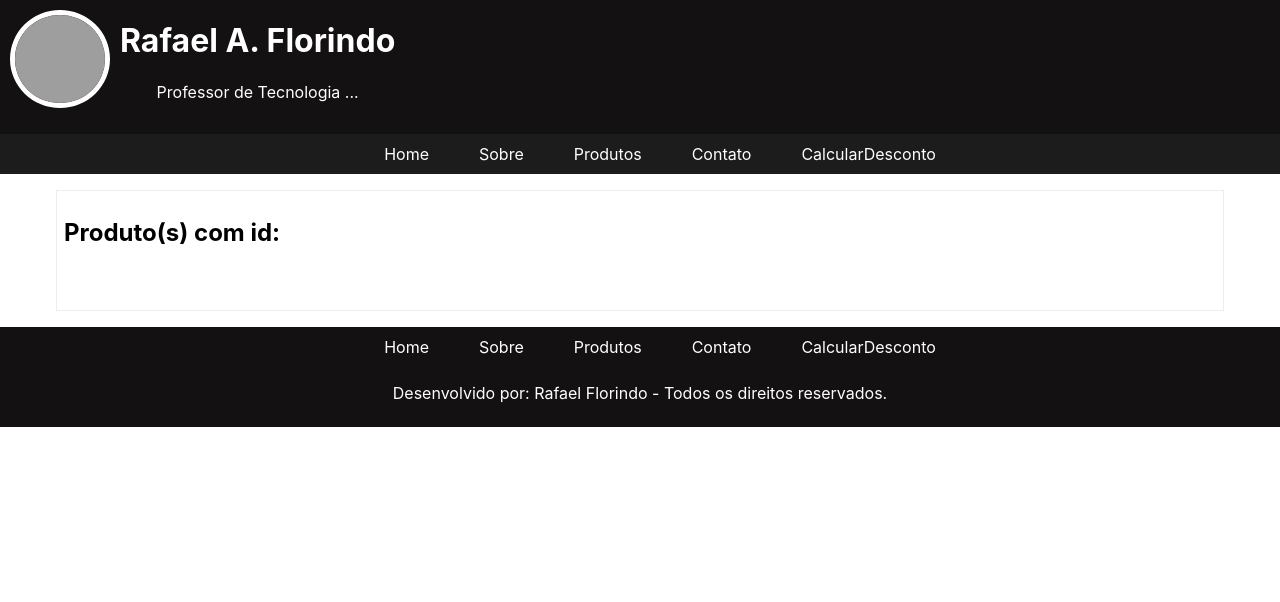
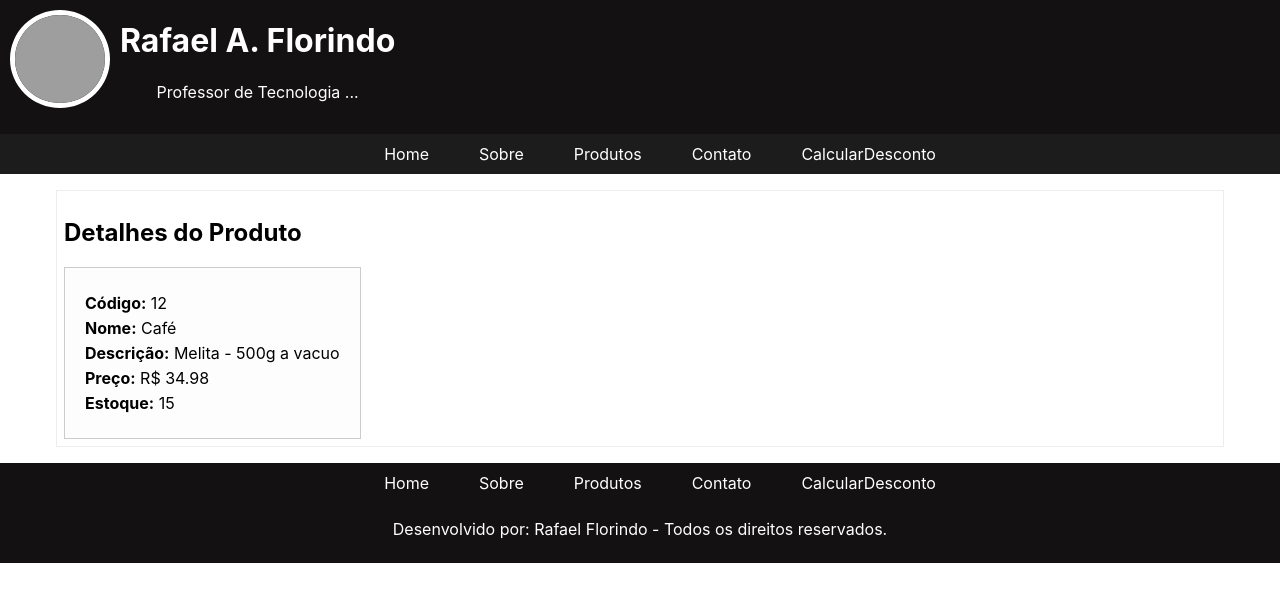
Before and after one commit to rafaelflorindo/ProjetoAulaReact, a React (Create React App) app: page /listarProduto/12 in a window 1280 px wide. Shown: the top 602 px of the page. Built offline with nearby package versions, Linux system fonts and the light colour scheme; grey boxes are pictures that could not be loaded.

Commit message:
Add files via upload

```diff
--- a/src/App.js
+++ b/src/App.js
@@ -24,7 +24,7 @@ function App() {
               <Route path='/sobre' element={<Sobre />} />
               <Route path='/produtos' element={<Produto />}/>
               <Route path='/contato' element={<Contato />}/>
-              <Route path='/listarProduto/:id' element={<ListarProduto />}/>
+              <Route path="/listarProduto/:id" element={<ListarProduto />} />
               <Route path='/calcularDesconto'
               element={<CalcularDesconto valorCompra="1500" porcentagem="10" pagamento ="1"/>} />
             </Routes>
--- a/src/Components/Produtos/index.css
+++ b/src/Components/Produtos/index.css
@@ -16,3 +16,20 @@ th{
     text-align: left;
     color: black;
 }
+
+.detalhesProduto {
+    padding: 20px;
+    font-size: 1em;
+    color: black;
+    background-color: #fdfdfd;
+    border: 1px solid #ccc;
+    width: fit-content;
+
+    margin-top: 20px;
+}
+
+.detalhesProduto p {
+    margin: 5px 0;
+    color: black;
+    text-align: left;
+}
--- a/src/Components/Produtos/listarProduto.js
+++ b/src/Components/Produtos/listarProduto.js
@@ -3,33 +3,35 @@ import baseDados from "./baseProduto";
 import { useParams } from "react-router-dom";
 
 function ListarProduto() {
-    const [produtos, setProdutos] = useState([]);
-    const { codigo } = useParams();
+    const [produto, setProduto] = useState(null);
+    const { id } = useParams();
+    const codigo = Number(id);
 
-    const id = Number(codigo);
+useEffect(() => {
+    console.log("Código recebido pela URL:", codigo);
+    const encontrado = baseDados.find((item) => item.codigo === codigo);
+    console.log("Produto encontrado:", encontrado);
+    setProduto(encontrado);
+}, [codigo]);
 
-    const buscarProduto = () => {
+    return (
+    <div>
+        <h1>Detalhes do Produto</h1>
+        {produto ? (
+    <div className="detalhesProduto">
+        <p><strong>Código:</strong> {produto.codigo}</p>
+        <p><strong>Nome:</strong> {produto.nomeProduto}</p>
+        <p><strong>Descrição:</strong> {produto.descricao}</p>
+        <p><strong>Preço:</strong> R$ {produto.preco.toFixed(2)}</p>
+        <p><strong>Estoque:</strong> {produto.quantidadeEstoque}</p>
+    </div>
+) : (
+    <p>Nenhum produto encontrado com o código informado.</p>
+)}
 
-        const produtoFiltrado = baseDados.filter((produto) => produto.id === id);
+    </div>
+);
 
-        console.log("ProdutoFiltrado: "+ produtoFiltrado);
-        setProdutos(produtoFiltrado);
-  };
-
-  useEffect(() => {
-    buscarProduto();
-  }, []);
-
-  return (
-
-    <div>
-      <h1>Produto(s) com id: {produtos.id}</h1>
-      {produtos.length === 0 ?
-        <p>Nenhum produto encontrado.</p>
-       : <p>Nome: {produtos.nome}</p>
-      }
-    </div>
-  );
 }
 
 export default ListarProduto;
```
